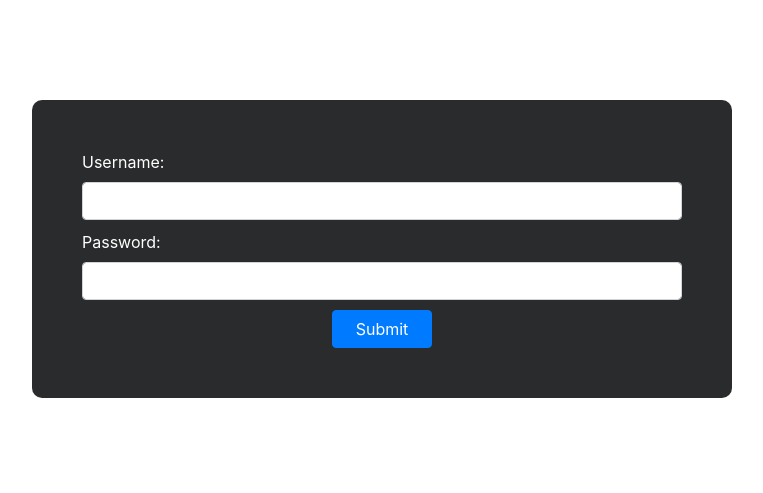
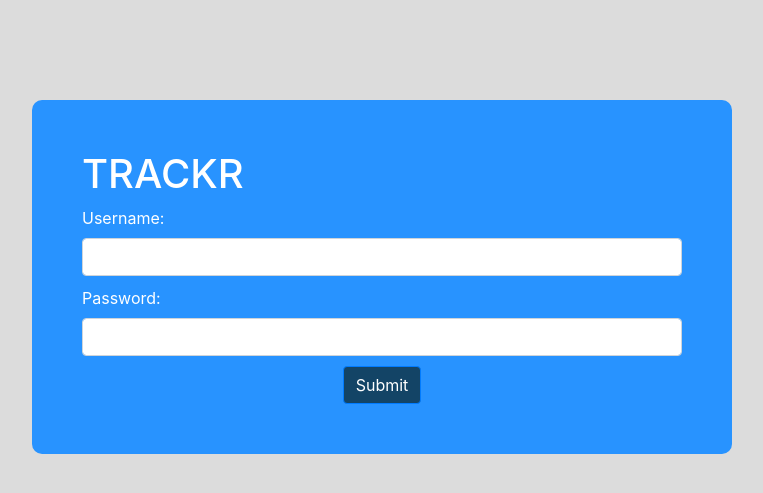
Before and after one commit to dandrewboy/Trackr, a PHP site: page / in a window 1280 px wide. Shown: the top 493 px of the page, without its empty margins (258-1021 px from the left). Run offline with PHP 8.4, Linux system fonts and the light colour scheme; some libraries are stand-ins or nearby versions.

Commit message:
Added chart stubs on application page Added ADD button for incident form

```diff
--- a/_header.php
+++ b/_header.php
@@ -3,13 +3,13 @@
     $user = $_SESSION['user'];
 ?>
 
-<nav class="navbar navbar-expand-lg navbar-dark bg-dark fixed-top">
+<nav class="navbar navbar-expand-lg navbar-dark navbarColor fixed-top">
     <a class="navbar-brand" href="index.php">TRACKR</a>
     <div style="padding-top: 4px; margin-left: auto;">
         <div class="row">
         <label class="navbar-brand spaceAfter"><?php echo $user->getUsername() ?></label>
 
-        <a class="btn btn-light" href="logoutHandler.php" style=" margin-top: 10px; margin-right: 15px; height: 38px;">Logout</a>
+        <a class="btn btn-primary largeButton center" href="logoutHandler.php" style=" margin-top: 10px; margin-right: 15px; height: 38px;">Logout</a>
         </div>
     </div>
 </nav>
--- a/application.css
+++ b/application.css
@@ -1,12 +1,13 @@
 .btn:active {
-  background-color: #0275d8;
+  background-color: #134466;
 }
 
 .btn-dark:active {
-  background-color: #0275d8;
+  background-color: #134466;
 }
 
 .container {
+  background-color: #dcdcdc;
   margin-top: 90px;
   padding-top: 10px;
 }
@@ -23,12 +24,21 @@
   padding-right: 10px;
 }
 
-.largeButton {
+.largeLabel {
   width: 100px;
 }
 
+.largeButton {
+  background-color: #134466;
+
+}
+
+.navbarColor {
+  background-color: #2893ff;
+}
+
 .login {
-  background-color: #292b2c;
+  background-color: #2893ff;
   width: 700px;
   margin: auto 100px;
   padding: 50px;
@@ -182,3 +192,29 @@
 .page-item {
   background-color: #292b2c;
 }
+
+.chartContainer {
+  display: flex;
+  flex-direction: row;
+}
+
+.barChart {
+  height: 200px;
+  width: 50%;
+  background-color: #292b2c;
+  margin: 10px;
+}
+
+.lineChart {
+  height: 200px;
+  width: 80%;
+  background-color: #292b2c;
+  margin: 10px;
+}
+
+.pieChart {
+  height: 200px;
+  width: 20%;
+  background-color: #292b2c;
+  margin: 10px;
+}
--- a/index.php
+++ b/index.php
@@ -5,18 +5,21 @@
     <link rel="stylesheet" href="https://stackpath.bootstrapcdn.com/bootstrap/4.2.1/css/bootstrap.min.css"/>
     <link rel="stylesheet" href="application.css"/>
 
-    <title>Trackr</title>
+    <title>TRACKR</title>
 </head>
 <body class="container">
     <div class="login center largeMarginTop spaceAfter">
+        <div>
+            <h1 class="lightText">TRACKR</h1>
+        </div>
         <form id="loginForm" method="post" action="loginHandler.php">
             <div>
                 <div class="row spaceAfter center">
-                    <label for="username" class="spaceRight lightText largeButton">Username: </label>
+                    <label for="username" class="spaceRight lightText largeLabel">Username: </label>
                     <input type="text" id="username" name="username" class="form-control spaceRight loginFormControl"/>
                 </div>
                 <div class="row spaceAfter center">
-                    <label for="password" class="spaceRight lightText largeButton">Password: </label>
+                    <label for="password" class="spaceRight lightText largeLabel">Password: </label>
                     <input type="password" id="password" name="password" class="form-control spaceRight loginFormControl"/>
                 </div>
                 <div class="row">
```
Also changed, not shown: _application.php (+24 -6 lines).
